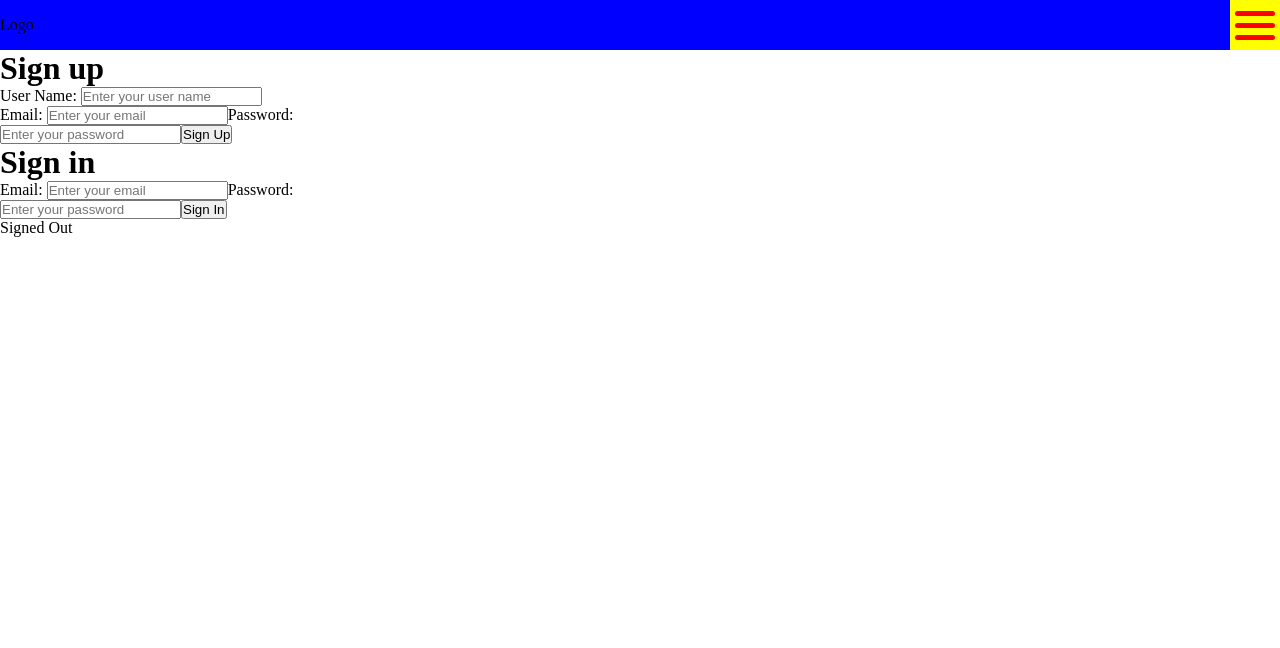
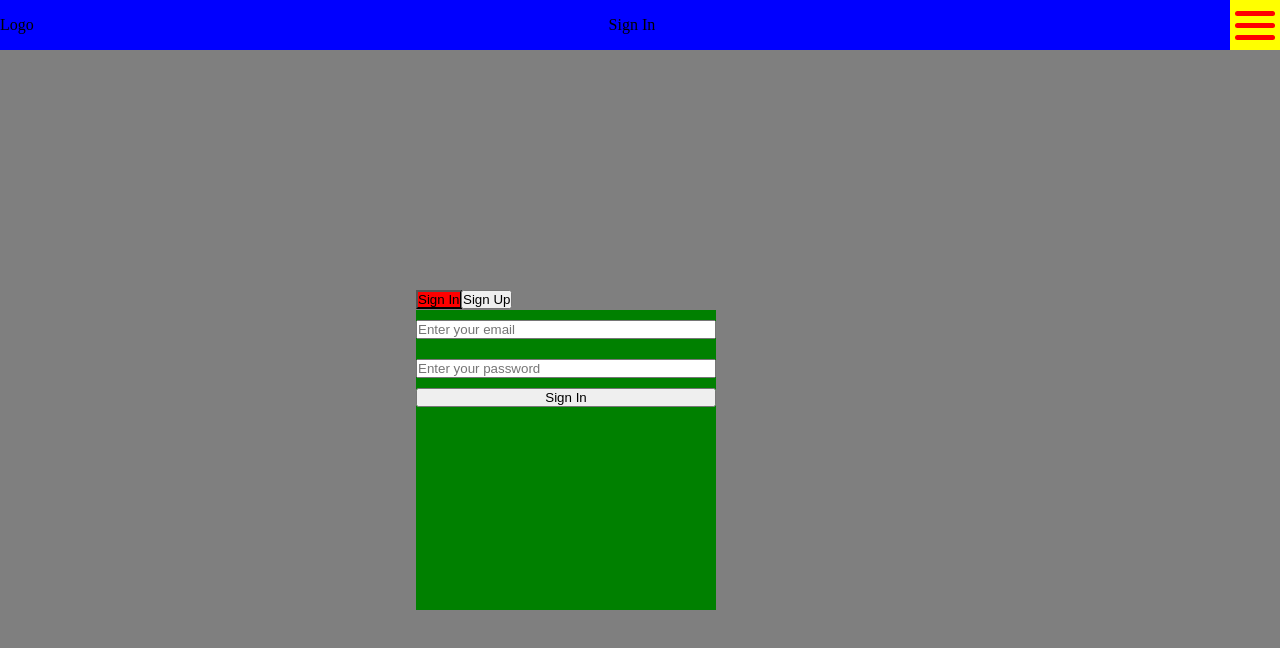
Before and after one commit to greentea777/travel-taipei, a React (Create React App) app: page /login in a window 1280 px wide. Shown: the top 648 px of the page. Built offline with nearby package versions, Linux system fonts and the light colour scheme; no server answers.

Commit message:
display login layout

```diff
--- a/src/components/Header.js
+++ b/src/components/Header.js
@@ -1,6 +1,6 @@
 import React, { useState } from "react";
 
-const Header = () => {
+const Header = ({ handleLogInBox }) => {
   const [isButtonOn, setIsbuttonOn] = useState(false);
 
   const hadleMenu = () => {
@@ -11,6 +11,9 @@ const Header = () => {
     <header className="header">
       <div className="header-title">
         <span className="logo">Logo</span>
+        <span className="signInButton" onClick={() => handleLogInBox()}>
+          Sign In
+        </span>
 
         <button
           onClick={hadleMenu}
@@ -25,9 +28,6 @@ const Header = () => {
           <li>
             <a href="">Favourite</a>
           </li>
-          <li>
-            <a href="">Sign in</a>
-          </li>
         </ul>
       </nav>
     </header>
--- a/src/components/LogPage.js
+++ b/src/components/LogPage.js
@@ -1,14 +1,40 @@
-import React from "react";
+import React, { useState } from "react";
 import SignInPage from "./SignInPage";
 import SignUpPage from "./SignUpPage";
-import AuthDetails from "./AuthDetails";
 
 const LogPage = () => {
+  const [isSignIn, setIsSignIn] = useState(true);
+  const [isSignUp, setIsSignUp] = useState(false);
+
+  const handleSignInButton = () => {
+    setIsSignIn(true);
+    setIsSignUp(false);
+  };
+  const handleSignUpButton = () => {
+    setIsSignIn(false);
+    setIsSignUp(true);
+  };
+
   return (
-    <div className="logInPage">
-      <SignUpPage />
-      <SignInPage />
-      <AuthDetails />
+    <div className="logIn-container">
+      <div className="logInPage">
+        <button
+          className={`swichInButton ${isSignIn ? "show" : ""}`}
+          onClick={handleSignInButton}
+        >
+          Sign In
+        </button>
+        <button
+          className={`swichUpButton ${isSignUp ? "show" : ""}`}
+          onClick={handleSignUpButton}
+        >
+          Sign Up
+        </button>
+
+        <SignUpPage isSignUp={isSignUp} />
+        <SignInPage isSignIn={isSignIn} />
+      </div>
+      <div className="logCover"></div>
     </div>
   );
 };
--- a/src/components/SharedLayout.js
+++ b/src/components/SharedLayout.js
@@ -1,11 +1,17 @@
-import React from "react";
+import React, { useState } from "react";
 import { Outlet } from "react-router-dom";
 import Header from "./Header";
+import LogPage from "./LogPage";
 
 const SharedLayout = () => {
+  const [isLogInBox, setIsLogInBox] = useState(false);
+  const handleLogInBox = () => {
+    setIsLogInBox(!isLogInBox);
+  };
   return (
     <>
-      <Header />
+      <Header handleLogInBox={handleLogInBox} />
+      {isLogInBox && <LogPage />}
       <main>
         <Outlet />
       </main>
--- a/src/components/SignInPage.js
+++ b/src/components/SignInPage.js
@@ -2,7 +2,7 @@ import { signInWithEmailAndPassword } from "firebase/auth";
 import React, { useState } from "react";
 import { auth } from "../config/firebase";
 
-const SignInPage = () => {
+const SignInPage = ({ isSignIn }) => {
   const [email, setEmail] = useState("");
   const [password, setPassword] = useState("");
 
@@ -20,10 +20,12 @@ const SignInPage = () => {
   };
 
   return (
-    <div className="SignInPage">
+    <div className={`SignInPage ${isSignIn ? "show" : ""}`}>
       <form onSubmit={signIn}>
-        <h1>Sign in</h1>
-        <label htmlFor="email">Email: </label>
+        <h1 className="offscreen">Sign in</h1>
+        <label className="offscreen" htmlFor="email">
+          Email:{" "}
+        </label>
         <input
           type="email"
           id="email"
@@ -31,7 +33,9 @@ const SignInPage = () => {
           value={email}
           onChange={(e) => setEmail(e.target.value)}
         />
-        <label htmlFor="password">Password: </label>
+        <label className="offscreen" htmlFor="password">
+          Password:{" "}
+        </label>
         <input
           type="password"
           id="password"
--- a/src/components/SignUpPage.js
+++ b/src/components/SignUpPage.js
@@ -2,7 +2,7 @@ import { createUserWithEmailAndPassword, updateProfile } from "firebase/auth";
 import React, { useState } from "react";
 import { auth } from "../config/firebase";
 
-const SignUpPage = () => {
+const SignUpPage = ({ isSignUp }) => {
   const [email, setEmail] = useState("");
   const [password, setPassword] = useState("");
   const [userName, setUserName] = useState("");
@@ -24,10 +24,12 @@ const SignUpPage = () => {
   };
 
   return (
-    <div className="SignUpPage">
+    <div className={`SignUpPage ${isSignUp ? "show" : ""}`}>
       <form onSubmit={signUp}>
-        <h1>Sign up</h1>
-        <label htmlFor="userName">User Name: </label>
+        <h1 className="offscreen">Sign up</h1>
+        <label className="offscreen" htmlFor="userName">
+          User Name:
+        </label>
         <input
           type="text"
           id="userName"
@@ -35,7 +37,9 @@ const SignUpPage = () => {
           value={userName}
           onChange={(e) => setUserName(e.target.value)}
         />
-        <label htmlFor="signUpEmail">Email: </label>
+        <label className="offscreen" htmlFor="signUpEmail">
+          Email:
+        </label>
         <input
           type="email"
           id="signUpEmail"
@@ -43,7 +47,9 @@ const SignUpPage = () => {
           value={email}
           onChange={(e) => setEmail(e.target.value)}
         />
-        <label htmlFor="signUpPassword">Password: </label>
+        <label className="offscreen" htmlFor="signUpPassword">
+          Password:
+        </label>
         <input
           type="password"
           id="signUpPassword"
--- a/src/index.css
+++ b/src/index.css
@@ -14,6 +14,13 @@
 }
 
 /* TRAVELITEM */
+
+main {
+  height: 100svh;
+  width: 100%;
+  position: absolute;
+  top: 50px;
+}
 
 .travelItem-container {
   display: grid;
@@ -73,11 +80,24 @@
 
 /* HEADER */
 
+header {
+  position: fixed;
+  width: 100%;
+  height: 50px;
+  z-index: 50;
+}
+
 .header-title {
   display: flex;
   align-items: center;
   justify-content: space-between;
   background-color: blue;
+  position: relative;
+  z-index: 20;
+}
+
+.signInButton {
+  cursor: pointer;
 }
 
 .nav-button {
@@ -90,6 +110,7 @@
   justify-content: center;
   align-items: center;
   cursor: pointer;
+  z-index: 20;
 }
 
 .nav-icon,
@@ -131,28 +152,37 @@
 
 @keyframes expendedMenu {
   0% {
-    transform: scaleY(0);
-  }
-
-  80% {
-    transform: scaleY(1.2);
+    transform: translateY(-100px);
   }
 
   100% {
-    transform: scaleY(1);
+    transform: translateY(0%);
+  }
+}
+
+@keyframes unexpendedMenu {
+  0% {
+    transform: translateY(0%);
+  }
+
+  100% {
+    transform: translateY(-100px);
   }
 }
 
 nav {
   background-color: blue;
-  display: none;
-  animation: expendedMenu 0.5s forwards;
+  transform: translateY(-100%);
   transform-origin: top center;
+  transition: 0.5s;
+
+  animation: unexpendedMenu 0.5s forwards;
 }
 
 nav.expended {
   display: block;
-  transition: 0.3s;
+  animation: expendedMenu 0.5s forwards;
+  transition: 0.5s;
 }
 
 nav ul {
@@ -174,6 +204,67 @@ nav a:any-link {
 
 /* LOGIN PAGE */
 
+.logIn-container {
+  width: 100%;
+  height: 100%;
+
+  position: fixed;
+  z-index: 1;
+}
+
 .logInPage {
+  position: absolute;
+  width: 35%;
+  height: 80%;
+  left: 50%;
+  top: 50%;
+  transform: translate(-50%, -25%);
+  z-index: 10;
+}
+
+.logCover {
+  width: 100%;
+  height: 100%;
+  background-color: black;
+  opacity: 0.5;
+}
+
+.swichInButton,
+.swichUpButton {
+  position: absolute;
+}
+
+.swichUpButton {
+  left: 45px;
+}
+
+.logInPage form {
+  display: flex;
+  flex-direction: column;
+}
+
+.logInPage form input {
+  margin: 10px 0;
+}
+
+.logInPage button.show {
+  background-color: red;
+}
+
+.SignInPage,
+.SignUpPage {
+  position: absolute;
   width: 300px;
+  height: 300px;
+  background-color: green;
+  display: none;
+  top: 20px;
 }
+
+.SignInPage.show {
+  display: block;
+}
+
+.SignUpPage.show {
+  display: block;
+}
```
